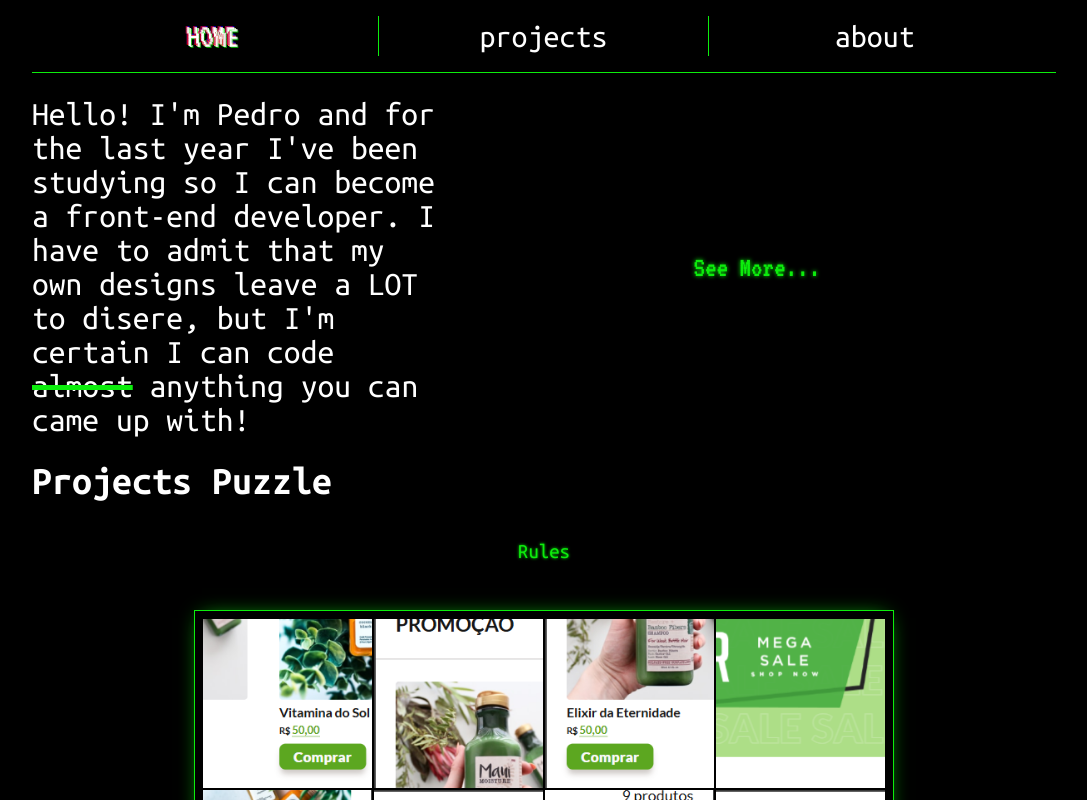
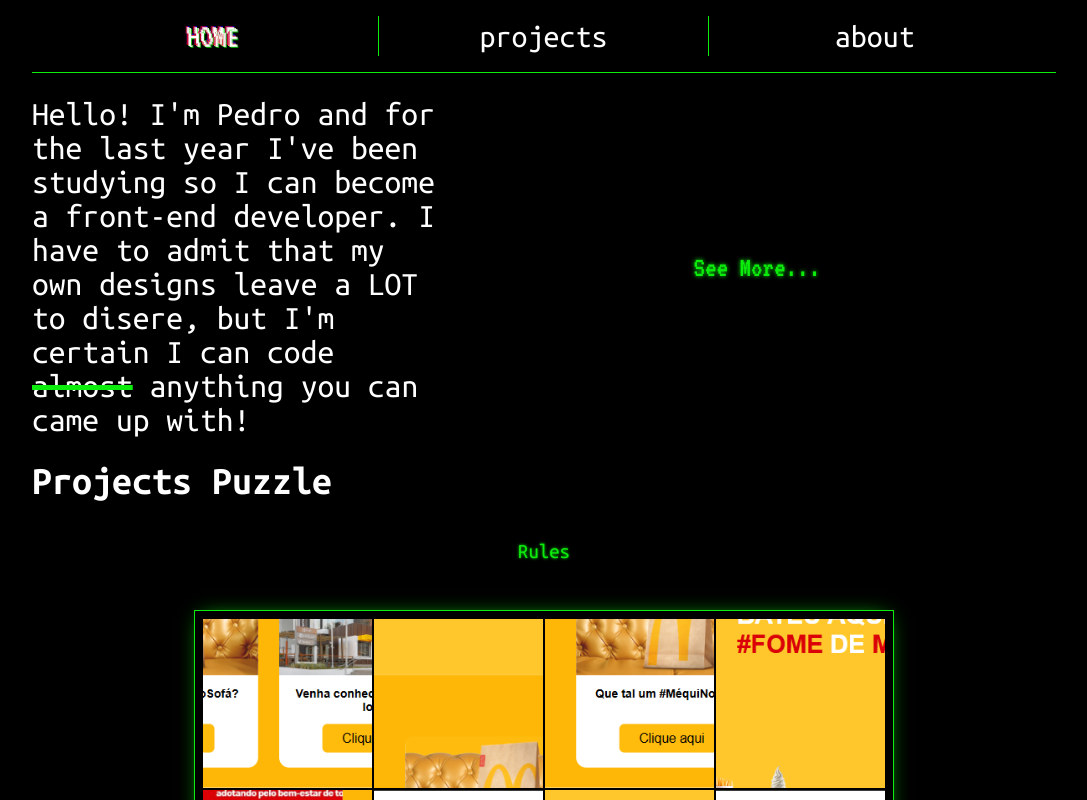
Before and after one commit to pdLeal/portfolioVwn, a React (Vite) app: page /home in a window 1280 px wide. Shown: the top 800 px of the page, without its empty margins (96-1183 px from the left). Built offline with nearby package versions, Linux system fonts and the light colour scheme.

Commit message:
imgPieces now changes whether page reloads

```diff
--- a/src/components/puzzle/Puzzle.jsx
+++ b/src/components/puzzle/Puzzle.jsx
@@ -1,45 +1,49 @@
 import React, { useEffect, useState } from 'react'
 import * as S from './Puzzle_Style';
-import {checkClickCooldown, moveToEmpty, checkCanMove,  fisherYatesShuffle} from './helpers'
+import { checkClickCooldown, moveToEmpty, checkCanMove, fisherYatesShuffle } from './helpers';
+import data from '../../data/Projetos.json';
 
-function Puzzle() {
+function Puzzle({
+  gridLayout = 4,
+  isHardOn
+}) {
   const [canMove, setCanMove] = useState(['12', '15']); // '6', '8'
   const [lastClick, setLastClick] = useState(0);
   const [shuffledPieces, setShuffledPieces] = useState([]);
-  const [piecesPositions, setPiecesPositions] = useState([]);
+  const [pieceImg, setPieceImg] = useState('');
+  // const [piecesPositions, setPiecesPositions] = useState([]);
 
-  const gridLayout = [];
-  const numOfSlots = 16;
-  for (let i = 1; i <= numOfSlots; i++) {
-    gridLayout.push(i);
+  // Gera a grid e suas células
+  const grid = gridLayout * gridLayout;
+  const slots = [];
+  for (let i = 1; i <= grid; i++) {
+    slots.push(i);
   }
 
+  // Embaralha as peças ao iniciar a página e determina a imagem do puzzle
+  useEffect(() => {
+    const randomNumber = Math.floor(Math.random() * 4);
+    setPieceImg(data[randomNumber].img);
 
-  useEffect(() => {
-    // if (localStorage.getItem('piecesPositions')) {
-    //   setPiecesPositions(localStorage.getItem('piecesPositions'));
+    setShuffledPieces(fisherYatesShuffle(slots));
 
-    // } else {
-      setShuffledPieces(fisherYatesShuffle(gridLayout));
-      // localStorage.setItem('skippable', true);
-
-    // }
   }, [])
 
   return (
-    <S.Container $layout={Math.sqrt(numOfSlots)}>
+    <S.Container $layout={gridLayout}>
 
-      {gridLayout.map((slot, i) => {
-        if (slot < numOfSlots) {
+      {slots.map((slot, i) => { // Aloca as peças nas células da grid
+        if (slot < grid) {
           return (
             <div className='slot' data-empty='false' data-position={slot} key={slot}>
               <S.Piece
+                $imgUrl={pieceImg}
                 data-piece={shuffledPieces[i]}
                 onClick={e => {
 
                   checkClickCooldown(lastClick, setLastClick);
 
-                  checkCanMove(e, canMove, setCanMove);
+                  isHardOn && checkCanMove(e, canMove, setCanMove);
 
                   moveToEmpty(e);
                 }}
@@ -53,19 +57,15 @@ function Puzzle() {
       })
       }
 
-      {/* piecesPositions.length > 0 ? gridLayout.map((slot, i) => {
-        if (slot < numOfSlots) {
-          return (
-            <div className='slot' data-empty='false' data-position={slot} key={slot}>
-              <S.Piece data-piece={piecesPositions[i]} onClick={e => {
-                moveToEmpty(e, canMove, setCanMove, lastClick, setLastClick);
-              }}></S.Piece>
-            </div>
-          )
-        } else {
-          return <div data-empty='true' data-position={slot} key={slot}></div>
-        }
-      }) :  */}
+      {/*
+       // if (localStorage.getItem('piecesPositions')) {
+    //   setPiecesPositions(localStorage.getItem('piecesPositions'));
+
+    // } else {
+       // localStorage.setItem('skippable', true);
+
+    // }
+       */}
 
     </S.Container>
   )
--- a/src/components/puzzle/Puzzle_Style.jsx
+++ b/src/components/puzzle/Puzzle_Style.jsx
@@ -1,4 +1,5 @@
 import styled from "styled-components";
+
 
 export const Container = styled.section`
     width: 80vw;
@@ -82,7 +83,7 @@ export const Container = styled.section`
 
 export const Piece = styled.div`
     height: 100%;
-    background-image: url('/offerchallenge.png');
+    background-image: ${props => `url(${props.$imgUrl})`};
     background-size: 400%;
     background-repeat: no-repeat;
     `;
--- a/src/pages/home/Home.jsx
+++ b/src/pages/home/Home.jsx
@@ -12,6 +12,12 @@ import { Button } from '../../components/hello/Hello_Style';
 
 function Home() {
   const [showRules, setShowRules] = useState(false);
+  const [hardModeIsOn, setHardModeIsOn] = useState(false);
+
+  function handleHardMode() {
+    setHardModeIsOn(!hardModeIsOn);
+    console.log(hardModeIsOn)
+  }
 
   return (
     <>
@@ -35,16 +41,16 @@ function Home() {
 
             {showRules &&
               <S.Modds>
-                <button>Hard Mode</button>
+                <button onClick={handleHardMode}>Hard Mode</button>
                 <button>Restart</button>
               </S.Modds>
             }
 
           </S.Wrapper>
 
-          <Puzzle />
-
-
+          <Puzzle
+            isHardOn={hardModeIsOn}
+          />
 
           {/* <S.Grid>
             {
```
Also changed, not shown: src/components/puzzle/helpers.js (+3 -25 lines).
